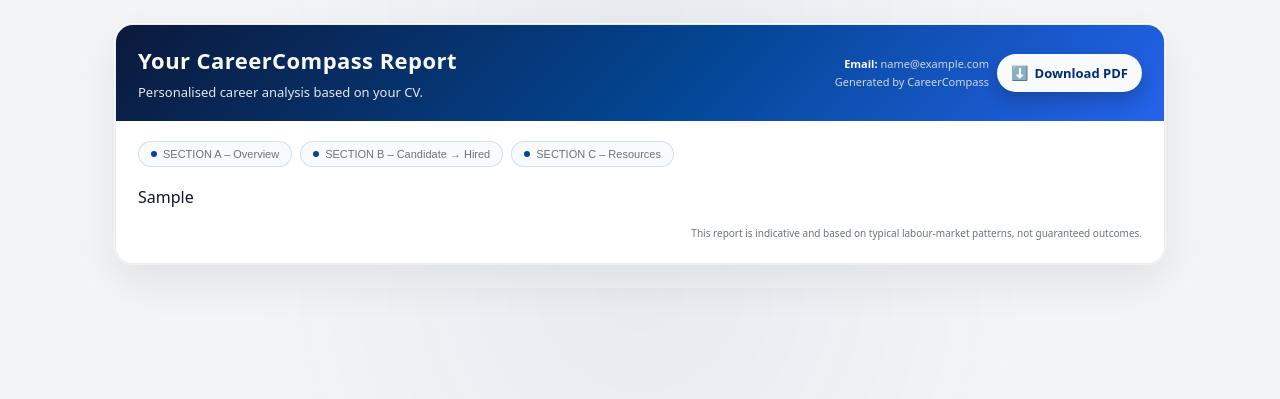
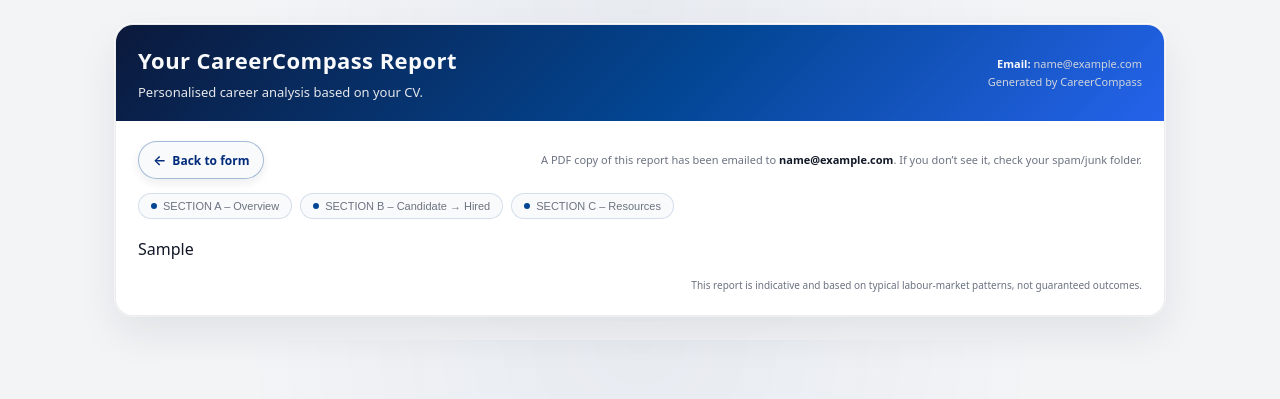
Before and after one commit to thecareercompasscc-sudo/CareerCompass, a Flask app: template templates/report.html in a window 1280 px wide. Shown: the top 399 px of the page. Run offline with Flask 3, Linux system fonts and the light colour scheme; the template is opened without the code that fills it: most values are stand-ins (such as "Sample title", 1, 10 or a date in 2020).

Commit message:
Add back-to-form button and email note

```diff
--- a/templates/report.html
+++ b/templates/report.html
@@ -86,36 +86,60 @@
       align-items: center;
     }
 
-    .btn-download {
+    .body {
+      padding: 20px 22px 22px;
+      background: #ffffff;
+    }
+
+    /* Top actions: back button + email note */
+    .top-actions {
+      display: flex;
+      flex-wrap: wrap;
+      align-items: center;
+      gap: 10px;
+      margin-bottom: 14px;
+      justify-content: space-between;
+    }
+
+    .btn-back {
       display: inline-flex;
       align-items: center;
       gap: 6px;
-      padding: 8px 14px;
+      padding: 7px 14px;
       border-radius: 999px;
-      border: none;
+      border: 1px solid rgba(3, 70, 148, 0.35);
       background: #f9fafb;
       color: var(--chelsea-blue-dark);
-      font-size: 13px;
+      font-size: 12px;
       font-weight: 600;
       text-decoration: none;
-      box-shadow: 0 8px 16px rgba(15, 23, 42, 0.25);
       cursor: pointer;
-      transition: transform 0.12s ease, box-shadow 0.12s ease;
+      transition: background 0.12s ease, color 0.12s ease, border-color 0.12s ease,
+        transform 0.12s ease, box-shadow 0.12s ease;
+      box-shadow: 0 4px 10px rgba(15, 23, 42, 0.08);
       white-space: nowrap;
     }
 
-    .btn-download:hover {
+    .btn-back:hover {
+      background: var(--chelsea-blue-soft);
+      color: var(--chelsea-blue-dark);
+      border-color: rgba(3, 70, 148, 0.6);
       transform: translateY(-1px);
-      box-shadow: 0 10px 22px rgba(15, 23, 42, 0.32);
+      box-shadow: 0 8px 18px rgba(15, 23, 42, 0.15);
     }
 
-    .btn-download span.icon {
+    .btn-back span.icon {
       font-size: 14px;
     }
 
-    .body {
-      padding: 20px 22px 22px;
-      background: #ffffff;
+    .email-note {
+      font-size: 11px;
+      color: var(--text-muted);
+      margin: 0;
+    }
+
+    .email-note strong {
+      color: var(--text-main);
     }
 
     .pill-nav {
@@ -219,6 +243,10 @@
         width: 100%;
         justify-content: flex-start;
       }
+      .top-actions {
+        flex-direction: column;
+        align-items: flex-start;
+      }
     }
   </style>
 </head>
@@ -238,17 +266,25 @@
             {% endif %}
             <div>Generated by CareerCompass</div>
           </div>
-
-          {% if download_url %}
-            <a href="{{ download_url }}" class="btn-download">
-              <span class="icon">⬇️</span>
-              <span>Download PDF</span>
-            </a>
-          {% endif %}
         </div>
       </header>
 
       <main class="body">
+        <!-- Back to form + email note -->
+        <div class="top-actions">
+          <a href="{{ url_for('index') }}" class="btn-back">
+            <span class="icon">←</span>
+            <span>Back to form</span>
+          </a>
+
+          {% if email %}
+            <p class="email-note">
+              A PDF copy of this report has been emailed to <strong>{{ email }}</strong>.
+              If you don’t see it, check your spam/junk folder.
+            </p>
+          {% endif %}
+        </div>
+
         <!-- Pill navigation -->
         <nav class="pill-nav">
           <button type="button" data-target="section-a">
@@ -283,22 +319,21 @@
       btn.addEventListener("click", () => {
         const targetKey = btn.getAttribute("data-target");
 
-        // Expect the AI to include the big headings like:
-        // "SECTION A — Candidate Overview", etc.
         const allSections = document.querySelectorAll(".report-content .section");
         let targetSection = null;
 
         allSections.forEach((section) => {
           const heading = section.querySelector("h2, h3");
           if (!heading) return;
-          const text = heading.textContent || "";
-          if (targetKey === "section-a" && text.toUpperCase().includes("SECTION A")) {
+          const text = (heading.textContent || "").toUpperCase();
+
+          if (targetKey === "section-a" && text.includes("SECTION A")) {
             targetSection = section;
           }
-          if (targetKey === "section-b" && text.toUpperCase().includes("SECTION B")) {
+          if (targetKey === "section-b" && text.includes("SECTION B")) {
             targetSection = section;
           }
-          if (targetKey === "section-c" && text.toUpperCase().includes("SECTION C")) {
+          if (targetKey === "section-c" && text.includes("SECTION C")) {
             targetSection = section;
           }
         });
@@ -306,7 +341,6 @@
         if (targetSection) {
           targetSection.scrollIntoView({ behavior: "smooth", block: "start" });
         } else {
-          // Fallback: scroll to top of content
           document.getElementById("report-root").scrollIntoView({ behavior: "smooth" });
         }
       });
```
